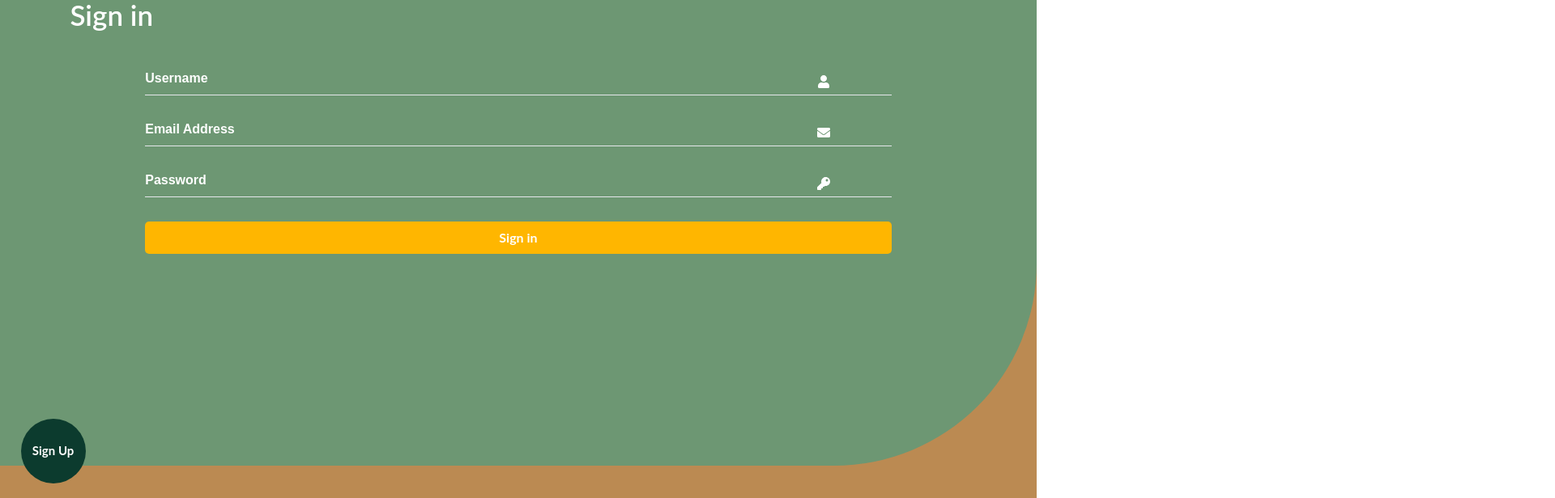
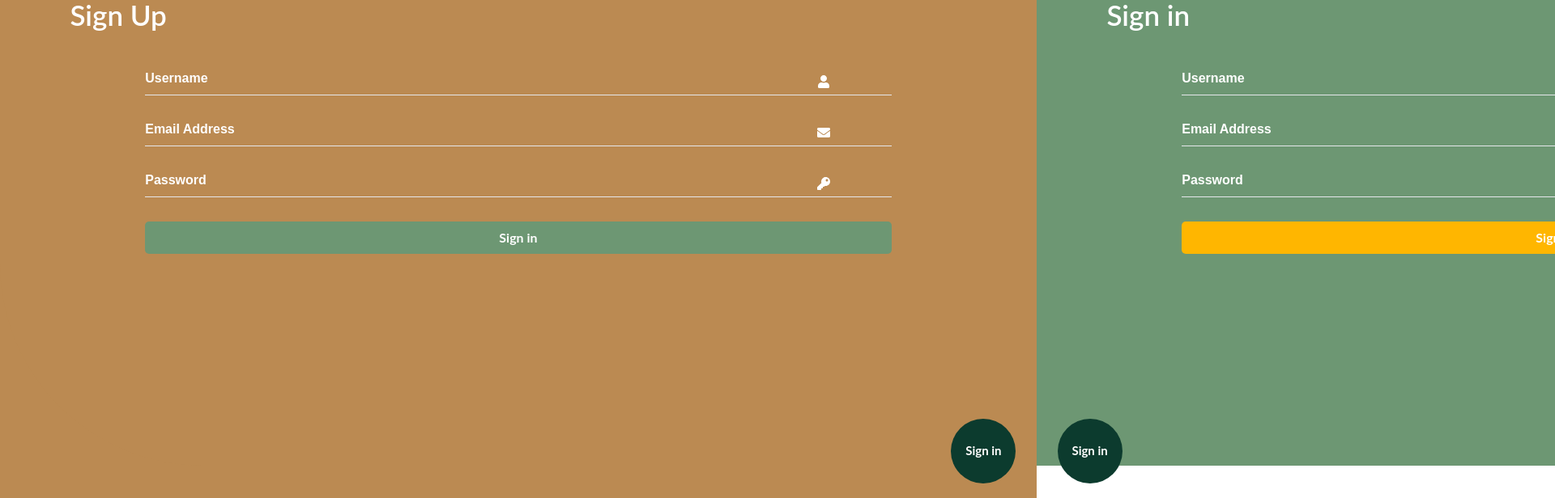
Before and after one commit to IamMishael06/Mars-Schedule, a React (Create React App) app: page / in a window 1280 px wide. Shown: the part 184-800 px from the top of the page at 81% size, 1920 px wide, since content can reach past the window. Built offline with nearby package versions, Linux system fonts and the light colour scheme.

Commit message:
recent push, still on the animation

```diff
--- a/src/RegisterPage/Login.js
+++ b/src/RegisterPage/Login.js
@@ -9,7 +9,7 @@ export default function Login() {
     return (
         <React.Fragment>
             <div className='w-[100%] h-[100vh] overflow-hidden md:flex justify-center md:items-center md:bg-[#BB8A52]'>
-                <div className='w-[100%] h-[90%]  bg-[#BB8A52] rounded-bl-[250px] flex flex-col justify-center absolute right-full transition-[0.3s] ease-out'>
+                <div className='w-[100%] h-[90%]  bg-[#BB8A52] rounded-bl-[250px] flex flex-col justify-center absolute transition-[0.3s] ease-out'>
                     <div className='w-[90%] mx-auto h-[70%] '>
                         <hr className='border-4 border-[#6D9773] w-[15%] ml-[1.4rem]' />
                         {/* ======== FORM AREA ===== */}
@@ -41,7 +41,7 @@ export default function Login() {
                     </div>
                 </div>
                 {/* ==========================  Sign In ================================ */}
-                <div className='w-[100%] h-[90%] bg-[#6D9773] rounded-br-[250px] flex flex-col justify-center absolute left-0' style={{ left: `${moveDiv}%` }}>
+                <div className='w-[100%] h-[90%] bg-[#6D9773] rounded-br-[250px] flex flex-col justify-center absolute left-full'>
                 <div className='w-[90%] mx-auto h-[70%] '>
                         <hr className='border-4 border-[#FFB600] w-[15%] ml-[1.4rem]' />
                         {/* ======== FORM AREA ===== */}
@@ -68,8 +68,8 @@ export default function Login() {
                         </form>
                     </div>
 
-                <div className='w-[80px] h-[80px] bg-[#0C3B2E] cursor-pointer rounded-full absolute bottom-[-3%] left-[2%] flex justify-center items-center' onClick={() => setMoveDiv(0)}>
-                            <p className='font-lato text-white font-[700]'>Sign Up</p>
+                <div className='w-[80px] h-[80px] bg-[#0C3B2E] cursor-pointer rounded-full absolute bottom-[-3%] left-[2%] flex justify-center items-center'>
+                            <p className='font-lato text-white font-[700]'>Sign in</p>
                 </div>
                 </div>
             </div>
```
